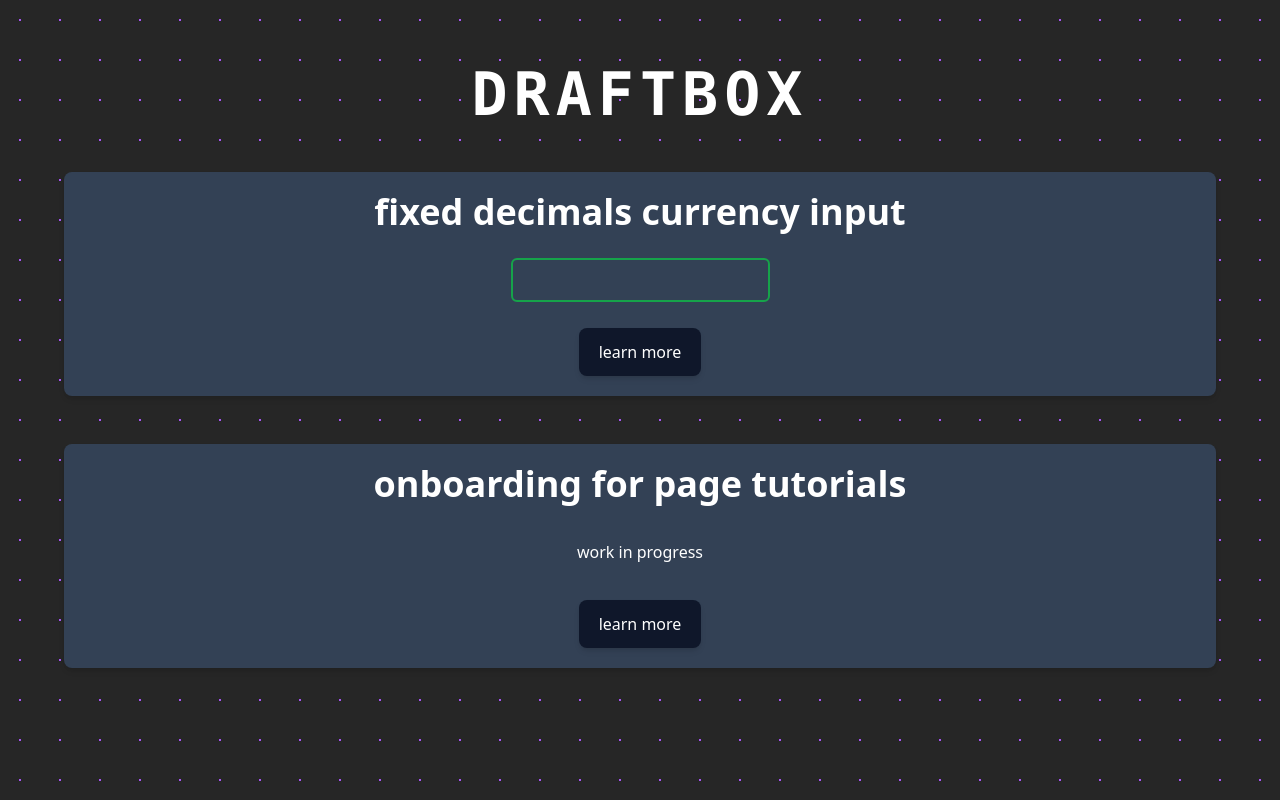
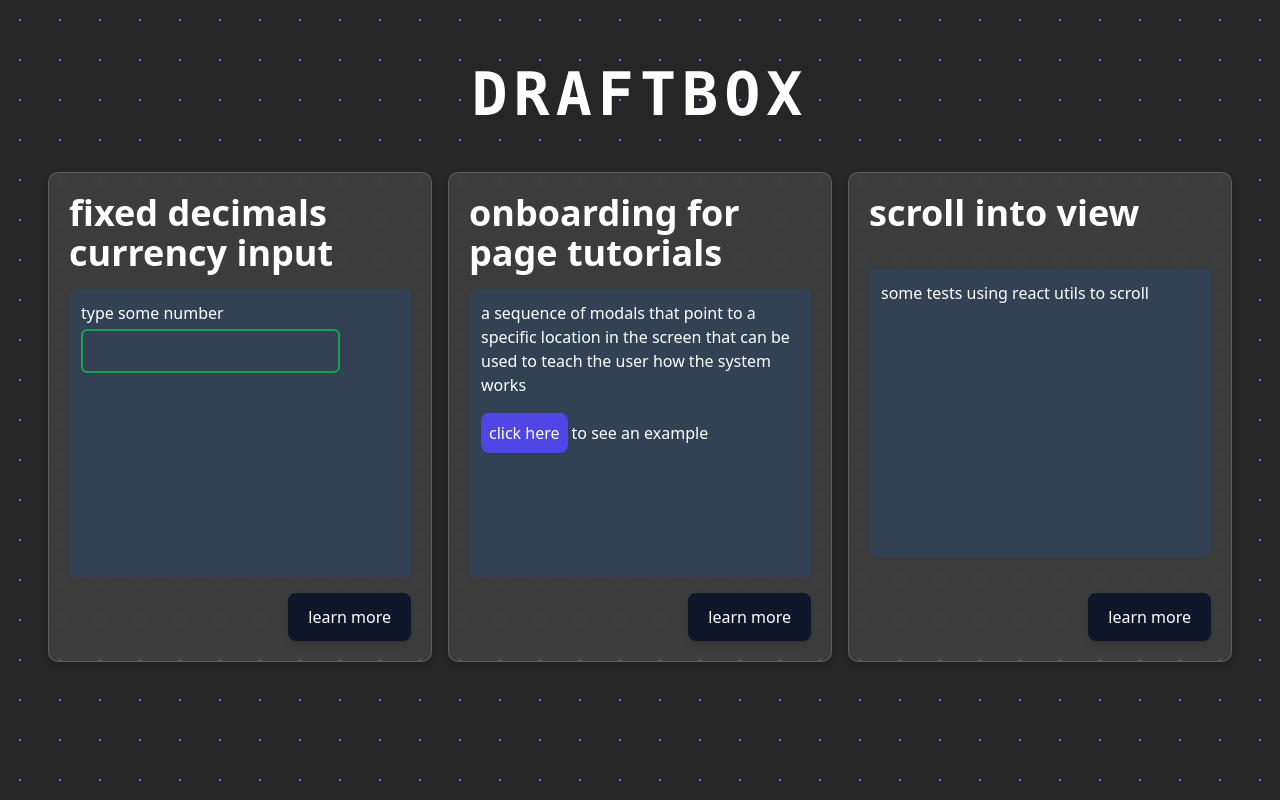
Before and after one commit to carmogui/draftbox, a React (Vite) app: page / in a window 1280 px wide. Built offline with nearby package versions, Linux system fonts and the light colour scheme.

Commit message:
refactor: improve home layout

```diff
--- a/src/App.tsx
+++ b/src/App.tsx
@@ -1,42 +1,79 @@
-import { Link } from "react-router-dom";
+import { Link, useNavigate } from "react-router-dom";
 import "./app.css";
-import { CommonScreen } from "./components";
+import { Button, CommonScreen } from "./components";
 import { Routes } from "./constants";
 import { FinalCurrencyInput } from "./pages/currency/components";
+import { ReactNode } from "react";
+
+function Card({
+  children,
+  title,
+  route,
+}: {
+  children: ReactNode;
+  title: string;
+  route: Routes;
+}) {
+  return (
+    <div className="glass flex flex-col items-center justify-between w-96 min-h-56 shadow-md rounded-lg p-5 gap-4">
+      <h2 className="w-full text-4xl font-bold">{title}</h2>
+
+      <div className="flex flex-col gap-4 bg-slate-700 p-3 rounded-md w-full h-72">
+        {children}
+      </div>
+
+      <div className="flex self-end">
+        <Link
+          className="py-3 px-5 bg-slate-900 hover:bg-slate-800 rounded-lg shadow-md hover:outline hover:outline-1 hover:outline-purple-600"
+          to={route}
+        >
+          learn more
+        </Link>
+      </div>
+    </div>
+  );
+}
 
 function App() {
+  const navigate = useNavigate();
+
   return (
     <CommonScreen>
       <h1 className="font-bold text-6xl font-mono tracking-widest">DRAFTBOX</h1>
 
-      <div className="flex flex-col items-center justify-between w-full h-56 bg-slate-700 shadow-md rounded-lg p-5">
-        <span className="text-4xl font-bold">
-          fixed decimals currency input
-        </span>
+      <div className="flex gap-4">
+        <Card title={"fixed decimals currency input"} route={Routes.Currency}>
+          <label className="flex flex-col items-start gap-1">
+            <span>type some number</span>
+            <FinalCurrencyInput />
+          </label>
+        </Card>
 
-        <FinalCurrencyInput />
+        <Card title={"onboarding for page tutorials"} route={Routes.Onboarding}>
+          <>
+            <span>
+              a sequence of modals that point to a specific location in the
+              screen that can be used to teach the user how the system works
+            </span>
 
-        <Link
-          className="py-3 px-5 bg-slate-900 shadow-md rounded-lg"
-          to={Routes.Currency}
-        >
-          learn more
-        </Link>
-      </div>
+            <div className="flex items-center gap-1">
+              <Button
+                onClick={() => {
+                  navigate(`${Routes.OnboardingSubpage}?onboarding=true`);
+                }}
+              >
+                click here
+              </Button>
+              <span>to see an example</span>
+            </div>
+          </>
+        </Card>
 
-      <div className="flex flex-col items-center justify-between w-full h-56 bg-slate-700 shadow-md rounded-lg p-5">
-        <span className="text-4xl font-bold">
-          onboarding for page tutorials
-        </span>
-
-        <span>work in progress</span>
-
-        <Link
-          className="py-3 px-5 bg-slate-900 shadow-md rounded-lg"
-          to={Routes.Onboarding}
-        >
-          learn more
-        </Link>
+        <Card title={"scroll into view"} route={Routes.Onboarding}>
+          <>
+            <span>some tests using react utils to scroll</span>
+          </>
+        </Card>
       </div>
     </CommonScreen>
   );
--- a/src/components/button/index.tsx
+++ b/src/components/button/index.tsx
@@ -18,7 +18,7 @@ export function Button({ children, variant = "primary", ...rest }: Props) {
 
   return (
     <button
-      className="p-2 bg-indigo-800 hover:bg-indigo-600 rounded-lg min-w-14"
+      className="p-2 bg-indigo-600 shadow-sm hover:bg-indigo-400 rounded-lg min-w-14"
       {...rest}
     >
       {children}
--- a/src/index.css
+++ b/src/index.css
@@ -8,4 +8,13 @@
 
 body {
   @apply bg-neutral-800 text-white;
+  scrollbar-gutter: stable;
 }
+
+.glass {
+  background: rgba(255, 255, 255, 0.1);
+  backdrop-filter: blur(3.5px);
+  -webkit-backdrop-filter: blur(3.5px);
+  border-radius: 10px;
+  border: 1px solid rgba(255, 255, 255, 0.18);
+}
```
